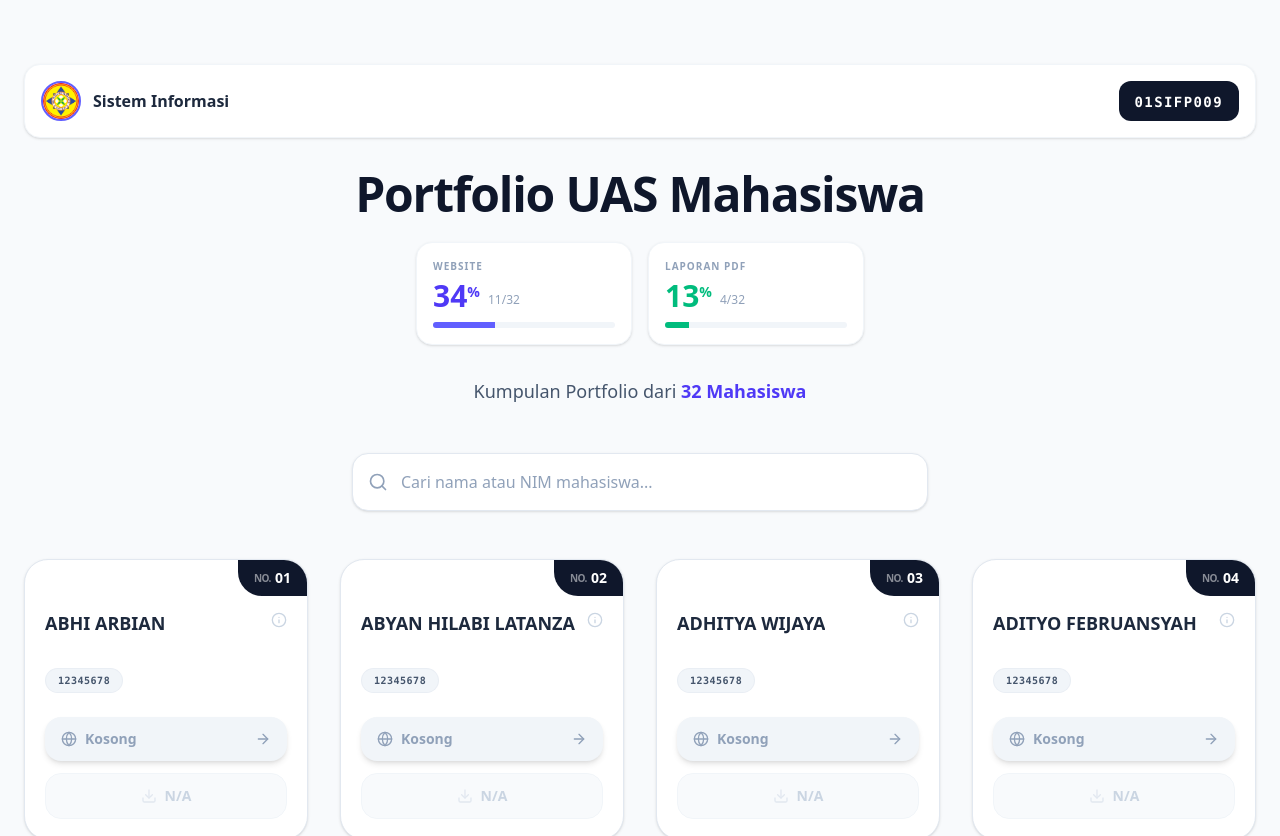
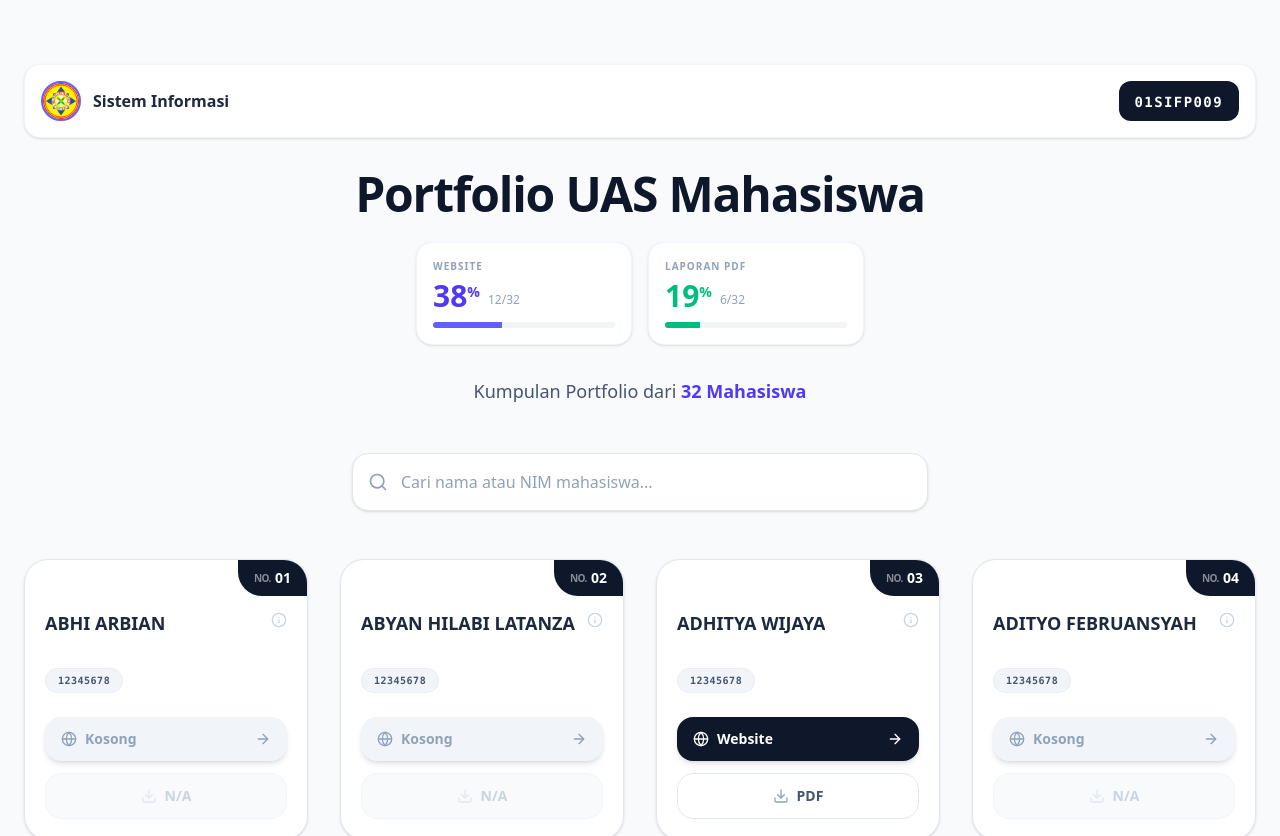
Before and after one commit to SaipullIkhrom/Pengumpulan-Portfolio, a Next.js app: page / in a window 1280 px wide. Shown: the top 836 px of the page. Built offline with nearby package versions, Linux system fonts and the light colour scheme.

Commit message:
update pdf

```diff
--- a/src/components/navigation/Header.tsx
+++ b/src/components/navigation/Header.tsx
@@ -42,7 +42,7 @@ export default function Header({ dataMahasiswa }: HeaderProps) {
           Portfolio UAS Mahasiswa
         </h1>
 
-        {/* Kontainer Stats yang Terpisah */}
+        {/* Kontainer Stats */}
         <div className="flex flex-row gap-4 max-w-md mx-auto mb-8">
           <StatsCard
             label="Website"
--- a/src/components/navigation/StatsCard.tsx
+++ b/src/components/navigation/StatsCard.tsx
@@ -11,7 +11,6 @@ interface StatsCardProps {
 }
 
 export function StatsCard({ label, percentage, count, total, color }: StatsCardProps) {
-  // Animasi untuk angka persentase
   const countValue = useMotionValue(0);
   const rounded = useTransform(countValue, (latest) => Math.round(latest));
 
--- a/src/data/mahasiswa.ts
+++ b/src/data/mahasiswa.ts
@@ -19,8 +19,8 @@ export const daftarMahasiswa: Mahasiswa[] = [
     id: 3,
     nama: "ADHITYA WIJAYA",
     nim: "12345678",
-    urlWebsite: "https://example.com/PORTFOLIO3",
-    urlPdf: "#",
+    urlWebsite: "https://itsmeadhityaaa.github.io/porto1-adhitya-wijaya/",
+    urlPdf: "/pdf/UAS_251011700562_ADHITYA_WIJAYA.pdf",
   },
   {
     id: 4,
@@ -90,7 +90,7 @@ export const daftarMahasiswa: Mahasiswa[] = [
     nama: "FAYASHA NADIRA PADRI",
     nim: "251011700523",
     urlWebsite: "https://fayahsanadira.github.io/Portofolio-Fayashanadirapadri/",
-    urlPdf: "#",
+    urlPdf: "pdf/UAS_251011700523_Fayasha_Nadira_Padri.pdf",
   },
   {
     id: 14,
```
Also changed, not shown: 2 other files (tests, documents, lock files or other folders).
